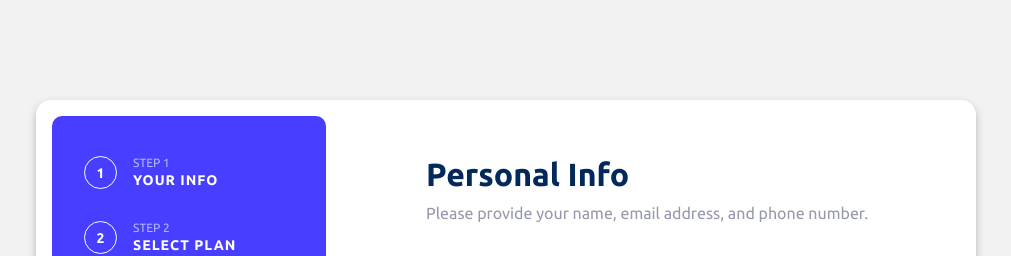
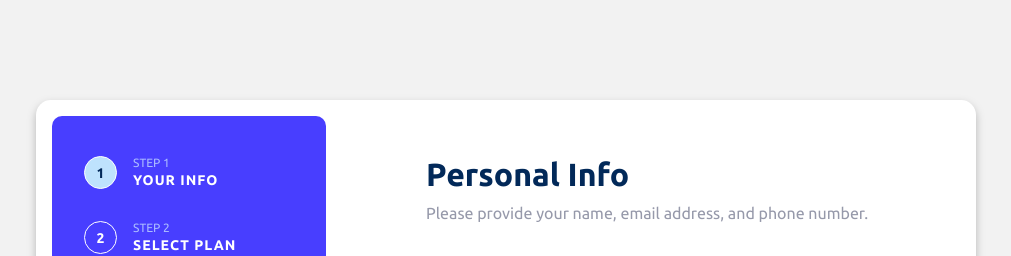
Before and after one commit to kelitasukita/multi-step-form, a React (Vite) app: page / in a window 1280 px wide. Shown: the top 256 px of the page, without its empty margins (134-1145 px from the left). Built offline with nearby package versions, Linux system fonts and the light colour scheme.

Commit message:
Add active function when Menu Item will select

```diff
--- a/src/components/MenuItem/index.tsx
+++ b/src/components/MenuItem/index.tsx
@@ -4,7 +4,7 @@ export default function menuItem(props: any) {
   return (
 
     <div className="container-step">
-      <div className="step-ball">
+      <div className={`step-ball ${props.selected}`}>
         <p>{props.stepNumberBall}</p>
       </div>
       <div className="step1">
--- a/src/components/MenuItem/styles.scss
+++ b/src/components/MenuItem/styles.scss
@@ -26,8 +26,17 @@
       line-height: 16px;
     }
 
-    :active {
-      color: $sky-blue;
+    &:active {
+      background: $sky-blue;
+
+      p {
+        color: $denin;
+      }
+    }
+
+
+    &.selected {
+      background: $sky-blue;
 
       p {
         color: $denin;
--- a/src/components/StepsMenu.tsx
+++ b/src/components/StepsMenu.tsx
@@ -8,10 +8,10 @@ export default function StepsMenu() {
     <div className="container">
       <div className="menu-box-container">
         <div className="menu-box">
-          <MenuItem stepNumberBall="1" stepNumberTitle="STEP 1" title="YOUR INFO" />
-          <MenuItem stepNumberBall="2" stepNumberTitle="STEP 2" title="SELECT PLAN" />
-          <MenuItem stepNumberBall="3" stepNumberTitle="STEP 3" title="ADD-ONS" />
-          <MenuItem stepNumberBall="4" stepNumberTitle="STEP 4" title="SUMMARY" />
+          <MenuItem stepNumberBall="1" stepNumberTitle="STEP 1" title="YOUR INFO" selected="selected" />
+          <MenuItem stepNumberBall="2" stepNumberTitle="STEP 2" title="SELECT PLAN" selected="" />
+          <MenuItem stepNumberBall="3" stepNumberTitle="STEP 3" title="ADD-ONS" selected="" />
+          <MenuItem stepNumberBall="4" stepNumberTitle="STEP 4" title="SUMMARY" selected="" />
         </div>
 
         <div className="form-container">
```
